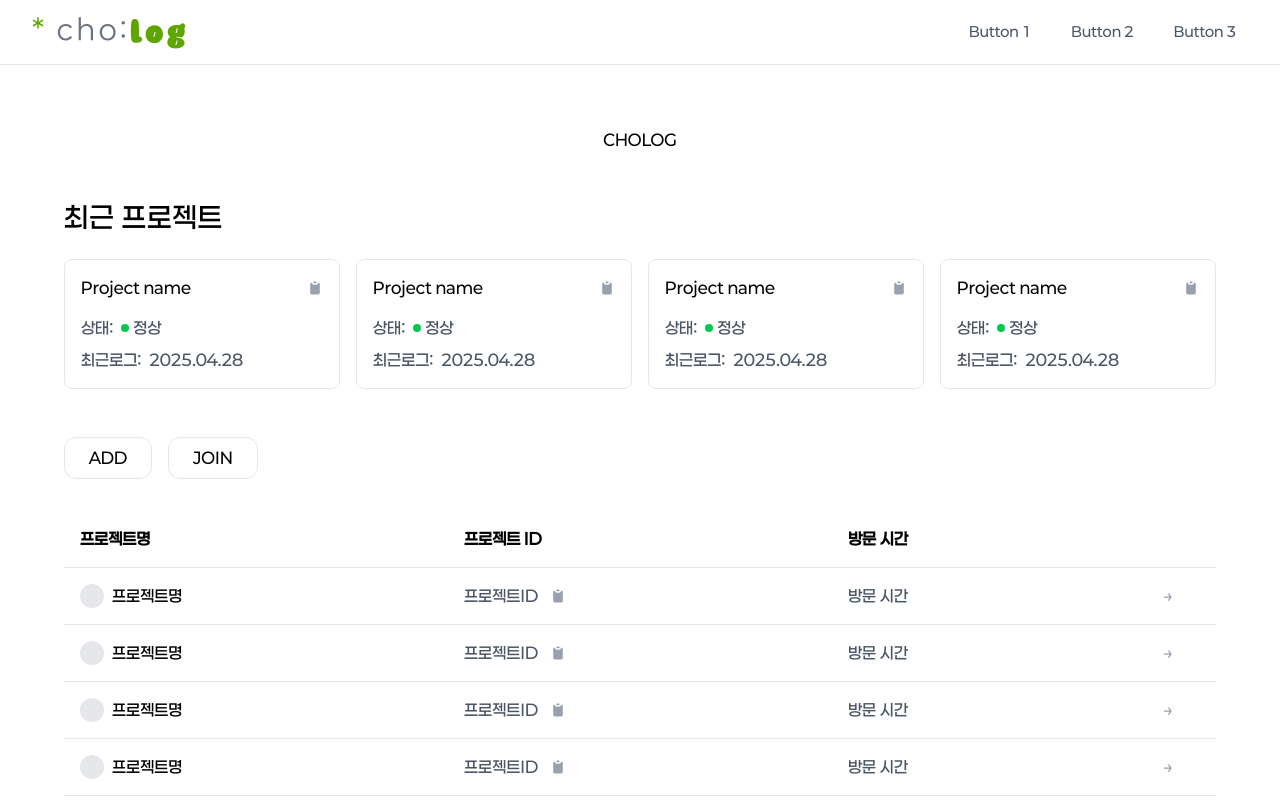
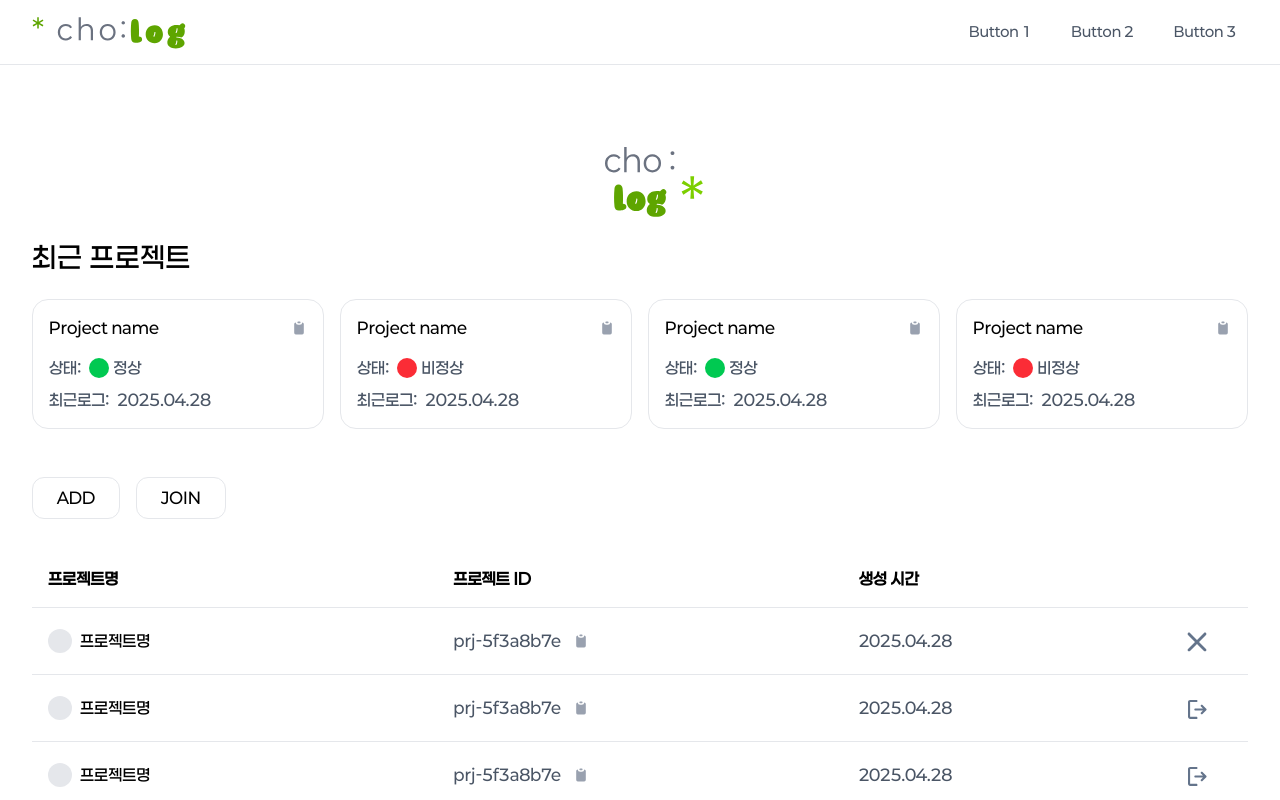
Before and after one commit to SIM-GYUBIN/CHOLOG, a React (Vite) app in the folder frontend/cholog/: page /projectList in a window 1280 px wide. Shown: the top 800 px of the page. Built offline with nearby package versions, Linux system fonts and the light colour scheme.

Commit message:
feat : projectListPage development - 프로젝트 생성 관리 페이지 디벨롭 S12P31B207-74

```diff
--- a/frontend/cholog/src/components/NavigationBar.tsx
+++ b/frontend/cholog/src/components/NavigationBar.tsx
@@ -13,7 +13,7 @@ const NavigationBar = () => {
           <div className="flex-shrink-0">
             <button
               onClick={() => navigate('/')}
-              className="focus:outline-none"
+              className="focus:outline-none cursor-pointer"
             >
               <img src={logo} alt="Cholog logo" className="h-8 mt-2" />
             </button>
--- a/frontend/cholog/src/components/projectCard.tsx
+++ b/frontend/cholog/src/components/projectCard.tsx
@@ -1,12 +1,20 @@
 interface ProjectCardProps {
+  id: number;
   name: string;
   status: string;
   lastLog: string;
 }
 
-const ProjectCard = ({ name, status, lastLog }: ProjectCardProps) => {
+import { useNavigate } from 'react-router-dom';
+
+const ProjectCard = ({ id, name, status, lastLog }: ProjectCardProps) => {
+  const navigate = useNavigate();
+
   return (
-    <div className="p-4 border border-gray-200 rounded-lg hover:shadow-md transition-shadow">
+    <div
+      className="p-4 border border-gray-200 rounded-2xl hover:shadow-md transition-shadow cursor-pointer"
+      onClick={() => navigate(`/project/${id}`)}
+    >
       <div className="flex justify-between items-center mb-4">
         <h3 className="font-paperlogy5 text-18px">{name}</h3>
         <svg
@@ -23,7 +31,9 @@ const ProjectCard = ({ name, status, lastLog }: ProjectCardProps) => {
         <div className="flex items-center gap-2 text-gray-600 text-14px">
           <span>상태:</span>
           <div className="flex items-center gap-1">
-            <span className="w-2 h-2 bg-green-500 rounded-full"></span>
+            <span className={`w-5 h-5 rounded-full ${
+              status === "정상" ? "bg-green-500" : "bg-red-500"
+            }`}></span>
             <span>{status}</span>
           </div>
         </div>
--- a/frontend/cholog/src/pages/ProjectListPage.tsx
+++ b/frontend/cholog/src/pages/ProjectListPage.tsx
@@ -1,25 +1,30 @@
 import { useState } from "react";
 import ProjectCard from "../components/projectCard";
+import logo from '@/assets/logo.svg';
+import { useNavigate } from 'react-router-dom';
+import exitIcon from '@/assets/exit.svg';
+import deleteIcon from '@/assets/delete.svg';
 
 const ProjectListPage = () => {
+  const navigate = useNavigate(); // Add this line
   const [showModal, setShowModal] = useState(false);
   const [modalType, setModalType] = useState<"add" | "join" | null>(null);
   const [inputValue, setInputValue] = useState("");
 
   // 임시 프로젝트 데이터
   const recentProjects = [
-    { name: "Project name", status: "정상", lastLog: "2025.04.28" },
-    { name: "Project name", status: "정상", lastLog: "2025.04.28" },
-    { name: "Project name", status: "정상", lastLog: "2025.04.28" },
-    { name: "Project name", status: "정상", lastLog: "2025.04.28" },
+    { id: 1, name: "Project name", status: "정상", lastLog: "2025.04.28" },
+    { id: 2, name: "Project name", status: "비정상", lastLog: "2025.04.28" },
+    { id: 3, name: "Project name", status: "정상", lastLog: "2025.04.28" },
+    { id: 4, name: "Project name", status: "비정상", lastLog: "2025.04.28" },
   ];
 
   const projectList = [
-    { name: "프로젝트명", projectId: "프로젝트ID", date: "방문 시간" },
-    { name: "프로젝트명", projectId: "프로젝트ID", date: "방문 시간" },
-    { name: "프로젝트명", projectId: "프로젝트ID", date: "방문 시간" },
-    { name: "프로젝트명", projectId: "프로젝트ID", date: "방문 시간" },
-    { name: "프로젝트명", projectId: "프로젝트ID", date: "방문 시간" },
+    { id: 1, name: "프로젝트명", projectId: "prj-5f3a8b7e", date: "2025.04.28" },
+    { id: 2, name: "프로젝트명", projectId: "prj-5f3a8b7e", date: "2025.04.28" },
+    { id: 3, name: "프로젝트명", projectId: "prj-5f3a8b7e", date: "2025.04.28" },
+    { id: 4, name: "프로젝트명", projectId: "prj-5f3a8b7e", date: "2025.04.28" },
+    { id: 5, name: "프로젝트명", projectId: "prj-5f3a8b7e", date: "2025.04.28" },
   ];
 
   const handleCopy = (text: string) => {
@@ -47,9 +52,11 @@ const ProjectListPage = () => {
   };
 
   return (
-    <div className="p-8 max-w-7xl mx-auto">
+    <div className="max-w-7xl mx-auto">
       {/* 로고 섹션 */}
-      <div className="text-center text-32px font-paperlogy7 mb-12">CHOLOG</div>
+      <div className="text-center">
+        <img src={logo} alt="Cholog logo" className="h-36 mx-auto" />
+      </div>
 
       {/* 최근 프로젝트 섹션 */}
       <section className="mb-12">
@@ -60,6 +67,7 @@ const ProjectListPage = () => {
           {recentProjects.map((project, index) => (
             <ProjectCard
               key={index}
+              id={project.id}
               name={project.name}
               status={project.status}
               lastLog={project.lastLog}
@@ -72,13 +80,13 @@ const ProjectListPage = () => {
       <div className="flex justify-start gap-4 mb-8">
         <button
           onClick={() => openModal("add")}
-          className="px-6 py-2 bg-white text-black border border-gray-200 rounded-xl hover:bg-gray-50 transition-colors font-paperlogy5"
+          className="px-6 py-2 bg-white text-black border border-gray-200 rounded-xl hover:bg-gray-50 transition-colors font-paperlogy5 cursor-pointer"
         >
           ADD
         </button>
         <button
           onClick={() => openModal("join")}
-          className="px-6 py-2 bg-white text-black border border-gray-200 rounded-xl hover:bg-gray-50 transition-colors font-paperlogy5"
+          className="px-6 py-2 bg-white text-black border border-gray-200 rounded-xl hover:bg-gray-50 transition-colors font-paperlogy5 cursor-pointer"
         >
           JOIN
         </button>
@@ -95,7 +103,7 @@ const ProjectListPage = () => {
               <th className="w-1/3 p-4 font-paperlogy5 text-left">
                 프로젝트 ID
               </th>
-              <th className="w-1/4 p-4 font-paperlogy5 text-left">방문 시간</th>
+              <th className="w-1/4 p-4 font-paperlogy5 text-left">생성 시간</th>
               <th className="w-12 p-4"></th>
             </tr>
           </thead>
@@ -105,7 +113,12 @@ const ProjectListPage = () => {
                 <td className="w-1/3 p-4">
                   <div className="flex items-center gap-2">
                     <span className="w-6 h-6 bg-gray-200 rounded-full flex-shrink-0"></span>
-                    <span className="truncate">{project.name}</span>
+                    <button
+                      onClick={() => navigate(`/project/${project.id}`)}
+                      className="text-left hover:text-gray-900 truncate cursor-pointer"
+                    >
+                      {project.name}
+                    </button>
                   </div>
                 </td>
                 <td className="w-1/3 p-4 text-gray-600 text-left">
@@ -131,8 +144,14 @@ const ProjectListPage = () => {
                   {project.date}
                 </td>
                 <td className="w-12 p-4">
-                  <button className="text-gray-400 hover:text-gray-600">
-                    →
+                  <button
+                    className="focus:outline-none cursor-pointer"
+                  >
+                    <img
+                      src={project.id === 1 ? deleteIcon : exitIcon}
+                      alt={project.id === 1 ? "DELETE" : "EXIT"}
+                      className="h-5 mt-2"
+                    />
                   </button>
                 </td>
               </tr>
```
Also changed, not shown: frontend/cholog/src/assets/delete.svg (added), frontend/cholog/src/assets/exit.svg (added).
